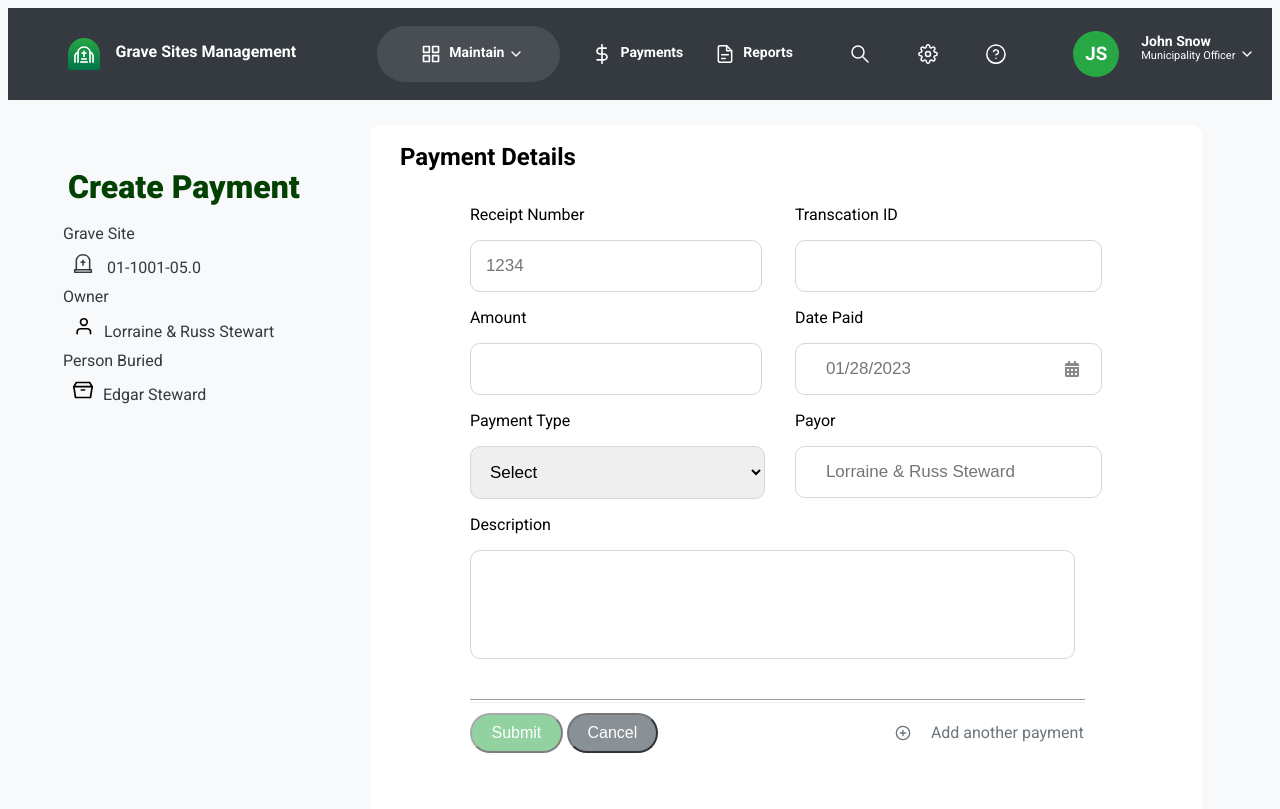
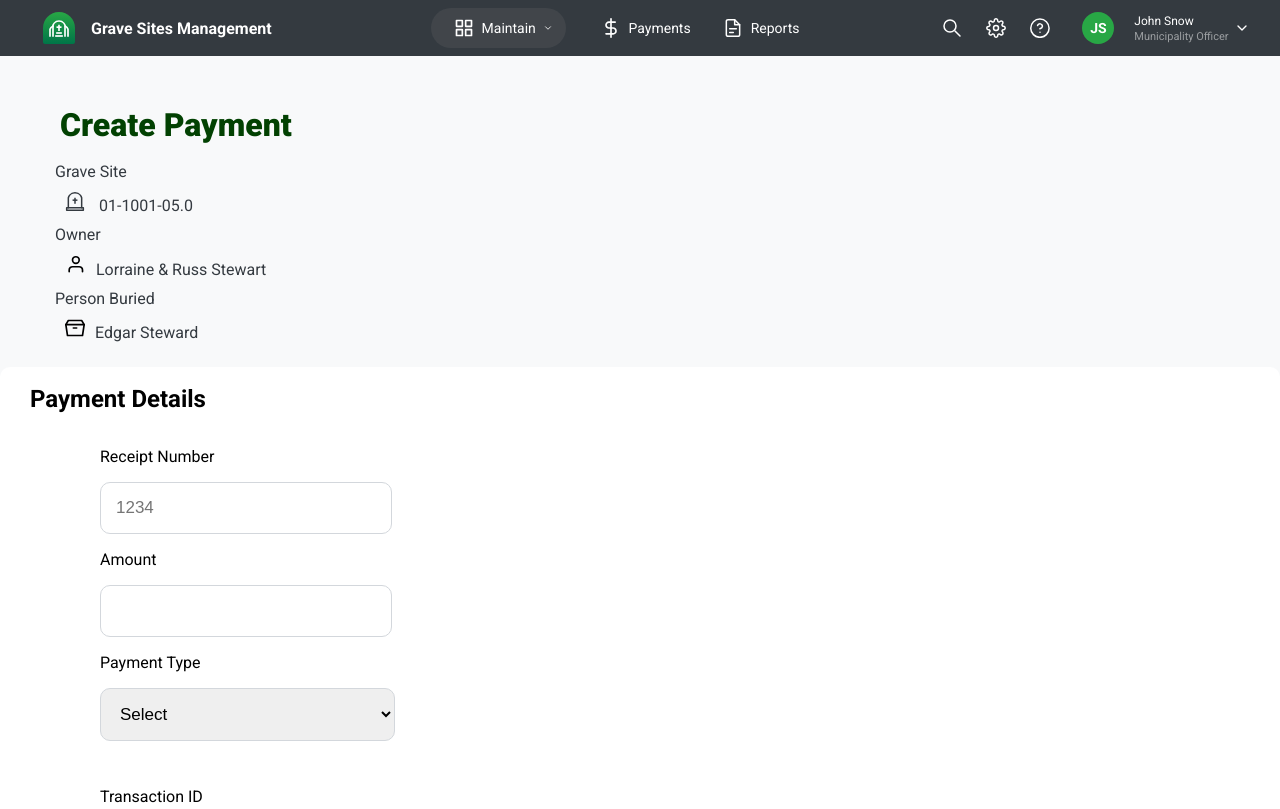
Before and after one commit to ananthikaanu/assignment, a plain HTML site: page index.html in a window 1280 px wide. Shown: the top 809 px of the page. Drawn offline with Linux system fonts and the light colour scheme.

Commit message:
resposive

```diff
--- a/index.html
+++ b/index.html
@@ -10,44 +10,37 @@
 <link rel="stylesheet" href="https://cdnjs.cloudflare.com/ajax/libs/font-awesome/5.15.3/css/all.min.css" />
 </head>
 <body>
-    <header>
-        <div id="header-one">
+  <div class="header-one">
+  <div>
       <img src="assets/logo.svg" class="logo" alt="grave site logo">
       <h2>Grave Sites Management</h2>
   </div>
-        <div id="header-two">
-              <div class="maintain">
-                <img  src="assets/maintain.svg"  alt="maintain icon">
-                <h1>Maintain</h1>
-                <img src="assets/vector.svg" class="arrow-main" alt="dropdown icon">
+  <div>
+  <div id="maintain">
+      <img  src="assets/maintain.svg"  alt="maintain icon" id="maintain-1">
+      <h1 style="font-weight: normal;">Maintain &nbsp;</h1>
+      <img src="assets/vector.svg" class="arrow-main" alt="dropdown icon" id="down-arrow">
   </div>
-              <div class="header-img">
-                <img src="assets/payment.svg"  alt="payments icon">
-                <h1>Payments</h1>
+      <img src="assets/payment.svg"  alt="payments icon" class="payments-1">
+      <h1 style="font-weight: normal;">Payments</h1>
+      <img src="assets/reports.svg"  alt="reports icon" class="reports-1">
+      <h1 style="font-weight: normal;">Reports</h1>
   </div>
-              <div class="header-img">
-                <img src="assets/reports.svg"  alt="reports icon">
-                <h1>Reports</h1>
-              </div>
-        </div>
-        <div id="header-three">
-              <img src="assets/search.svg" class="header-img-two" alt="search icon">
-              <img src="assets/setup.svg" class="header-img-two" alt="settings icon">
-              <img src="assets/help.svg" class="header-img-two" alt="help icon">
-        </div>
-        <div class="main-sec">
-              <h3 class="logo-name">JS</h3>
+  <div class="header-three">
+      <img src="assets/search.svg" class="search-1" alt="search icon">
+      <img src="assets/setup.svg" class="setup-1" alt="settings icon">
+      <img src="assets/help.svg" class="help-1" alt="help icon">
+      <h1 class="logo-name" style="font-size: 14px; font-weight: 700;">JS</h1>
   <div class="header-for">
-              <h1 class="end-name-1">John Snow</h1>
-              <h1 class="end-name-2">Municipality Officer</h1>
+        <p class="end-name-1">John Snow</p>
+        <p class="end-name-2">Municipality Officer &nbsp;</p>
   </div>
        <img src="assets/vector.svg" class="arrow-main" alt="dropdown icon">
   </div>
   </div>
-    </header>
+  <div class="anan">
   <div class="fifth">
   <div class="main" >
-          <div>
     <h1 id="name">Create Payment</h1>
       <ul class="list">
       <li>Grave Site</li>
@@ -74,7 +67,7 @@
       </select>
   </div>
       <div class="input-container">
-                <p>Transcation ID</p>
+      <p>Transaction ID</p>
       <input>
       <p>Date Paid</p>
       <i class="fas fa-calendar-alt"></i>
@@ -88,10 +81,13 @@
     <input>
    <hr>
   </div>
-            <div>
+  <div class="btn">
+  <div class="btns">
      <button id="next1">Submit</button>
      <button id="next2">Cancel</button>
+  </div>
   <div id="plus"><img id="plus-1" src="assets/add.svg" alt="plus icon">   Add another payment</div>
+  </div>
   </div>
   </div>
   </div>
--- a/styles.css
+++ b/styles.css
@@ -4,101 +4,96 @@ body{
     display: flex;
     flex-direction: column;
     font-family:'Roboto',sans-serif;
+    width: 100%;
+    margin: 0;
 }
-header {
-    position: relative;
+.header-one {
     display: flex;
     flex-direction: row;
-    justify-content: space-around;
-    width: auto;
+    width: 100%;
+    height: auto;
     background-color: #343A40;
     color: white;
+    justify-content: space-between;
     align-items: center;
-  }
-  #header-one,
-#header-two,
-#header-three {
-  display: inline-flex;
-  flex-wrap: wrap;
-  margin-left: 0;
-}
-
-#header-one{
-  margin-left: 0;
-}
-.main-sec {
-  display: flex;
     flex-wrap: wrap;
 }
-.logo{
+.header-three {
+    margin-right: 30px;
+}
+.logo {
     margin-left: 43px;
     margin-top: 12px;
     margin-bottom: 12px;
     height: 32px;
     width: 32px;
 }
-.maintain {
-    flex-wrap: wrap;
-    border: 0px solid ;
-    background-color: #484e53;
+.header-one > div{
+    display: flex;
+    align-items: center;
+}
+#maintain {
+    align-items: center;
+    height: 40px;
+    width: 135px;
+    background-color: rgba(114, 114, 114, 0.2);
     display: flex;
     flex-direction: row;
     border-radius: 40px;
-    padding-left: 44px;
-    padding-right: 36px;
-    color: white;
 }
-.header-img,
-.maintain {
-  width: auto;
-  height: auto;
-  display: flex;
-  flex-direction: row;
+#maintain-1{
+    margin-left: 23px;
+    margin-top: 18px;
+    margin-bottom: 18px;
+}
+#down-arrow{
+    width: 10px;
+}
+.payments-1{
+    margin-left: 35px;
+    margin-top: 18px;
+    margin-bottom: 18px;
+}
+.reports-1 {
     margin-left: 32px;
     margin-top: 18px;
     margin-bottom: 18px;
-  flex-wrap: wrap;
  }
-.arrow-main {
-  margin-left: 4px;
-  margin-top: 20px;
-  margin-bottom: 20px;
-  width: 16px;
-}
-.header-img-two {
+.search-1,.setup-1,.help-1{
     margin-top: 18px;
     margin-bottom: 18px;
-  margin-left: 24px;
     margin-right: 24px;
 }
-.main-sec {
+.logo-name{
+    width: 32px;
+    height: 32px;
+    border: 0px solid black;
+    border-radius: 44px;
+    background-color: #28A745;
+    margin: 8px;
+    color: white;
     display: flex;
-  flex-wrap: wrap;
-}
-.logo-name{
-  padding: 12px;
-  border: 0px solid black;
-  border-radius: 50px;
-  background-color: #28A745;
-  margin: 10px;
-  color: white;
+    align-items: center;
+    justify-content: center;
 }
 .header-for {
-  display: block;
-  flex-wrap: wrap;
+    line-height: 16px;
+    display: flex;
     flex-direction: column;
-  height: auto;
 }
 .end-name-1{
     margin-left: 12px;
     margin-bottom: 0;
     margin-top: 12px;
-    font-style: medium;
+    font-style: 'Roboto';
+    font-weight: 500;
+    font-size: 12px;
+    color: #FFFFFF;
 }
-.end-name-2{
+.end-name-2 {
     font-size: 11px;
-    color: #FFFFFF;
     font-weight: 400;
+    opacity: 0.5;
     margin-top: 0;
     margin-left: 12px;
 }
@@ -113,7 +108,6 @@ h1{
     font-weight: 700;
     margin: 16px;
 }
-
 #fourth{
     display: flex;
     flex-grow: 0;
@@ -122,8 +116,8 @@ h1{
 }
 .fifth{
     display: flex;
-    flex: 1;
     justify-content: start;
+    margin-right: 100px;
     flex-wrap: wrap;
 }
 .sixth{
@@ -141,12 +135,16 @@ h1{
     margin-left: 24px;
     margin-right: 24px;
   }
+
 #white{
     background-color: white;
     margin-top: 25px;
     border-radius: 10px;
-    height: 700px;
-
+}
+.btn {
+    height: 100px;
+    display: flex;
+    justify-content: space-between;
 }
 #next1,#next2{
     border-radius: 10px;
@@ -172,7 +170,6 @@ h1{
     margin-left: 50px;
     margin-top: 50px;
 }
-
 ul, li {
     padding: 0;
     margin: 0;
@@ -240,7 +237,6 @@ input {
 .seventh{
     margin-left: 100px;
 }
-
 .seventh > input {
     width: 588px;
     height: 92px;
@@ -248,8 +244,7 @@ input {
     padding-left: 0px;
     text-align:left;
 }
-
-hr{
+hr {
     width: 500.992;
     border-left-width: 0px;
     padding-left: 0px;
@@ -276,14 +271,12 @@ hr{
     padding-top: 0px;
 }
 #plus {
-    margin-left: 525px;
     gap: 10px;
     display: flex;
     align-items: center;
     margin-top: -30px;
     color: #6C757D;
 }
-
 #plus-1{
     margin-right: 10px;
 }
@@ -327,9 +320,24 @@ hr{
 .input-container input {
     padding-left: 30px;
 }
+.anan{
+    display: flex;
+    flex-wrap: wrap;
+}
 @media
     only screen and (max-width: 760px),
 (min-device-width: 450px) and (max-device-width: 1024px)  {
+    .btn {
+    display: flex;
+    justify-content: space-between;
+ }
+    .btns{
+    display: flex;
+    flex-direction: row;
+}
+    .anan {
+    display: block;
+}
     header{
     display: flex;
     flex-direction: row;
@@ -344,6 +352,7 @@ hr{
     display: flex;
     flex-direction: column;
 }
+
 footer{
     background-color: #6C757D;
     display: flex;
@@ -354,4 +363,19 @@ hr{
     flex-wrap: wrap;
     width: 100%;
 }
+#fourth{
+    display: block;
+    flex-grow: 0;
+    margin-left: auto;
+    margin-right: auto;
 }
+.fifth {
+    display: block;
+}
+.sixth {
+    flex-direction: column;
+}
+.seventh > input {
+    width: auto;
+}
+     }
```
Lines whose indentation alone changed are shown as unchanged.
